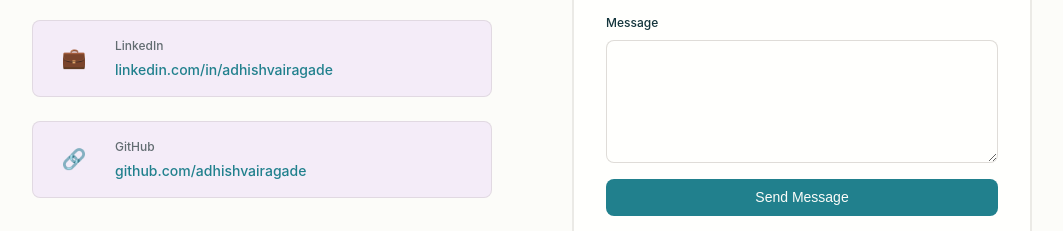
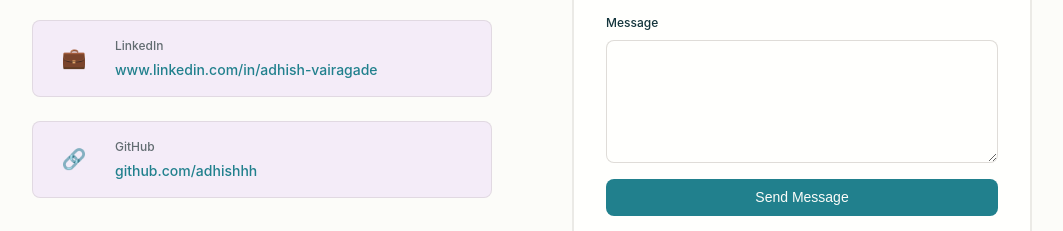
Before and after one commit to adhishhh/adhishvairagade.github.io, a plain HTML site: page index.html in a window 1280 px wide. Shown: the part 5163-5394 px from the top of the page, without its empty margins (108-1171 px from the left). Drawn offline with Linux system fonts and the light colour scheme; animation ran at ten frames a second; a web font is replaced by a local one.

Commit message:
Update index.html

```diff
--- a/index.html
+++ b/index.html
@@ -360,14 +360,14 @@
                             <div class="contact-icon">💼</div>
                             <div class="contact-details">
                                 <span class="contact-label">LinkedIn</span>
-                                <a href="https://linkedin.com/in/adhishvairagade" target="_blank">linkedin.com/in/adhishvairagade</a>
+                                <a href="https://linkedin.com/in/adhishvairagade" target="_blank">www.linkedin.com/in/adhish-vairagade</a>
                             </div>
                         </div>
                         <div class="contact-item">
                             <div class="contact-icon">🔗</div>
                             <div class="contact-details">
                                 <span class="contact-label">GitHub</span>
-                                <a href="https://github.com/adhishvairagade" target="_blank">github.com/adhishvairagade</a>
+                                <a href="https://github.com/adhishvairagade" target="_blank">github.com/adhishhh</a>
                             </div>
                         </div>
                     </div>
```
